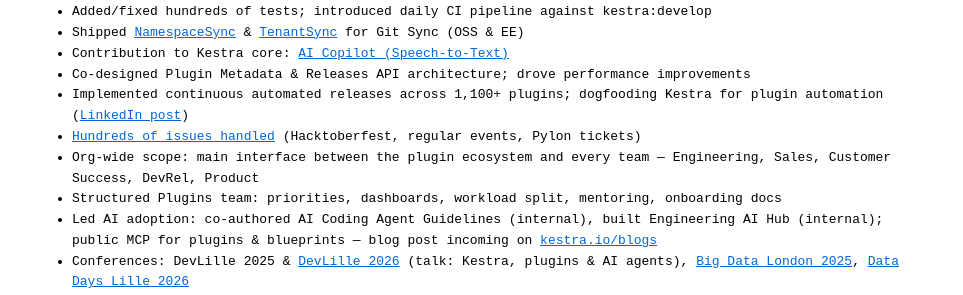
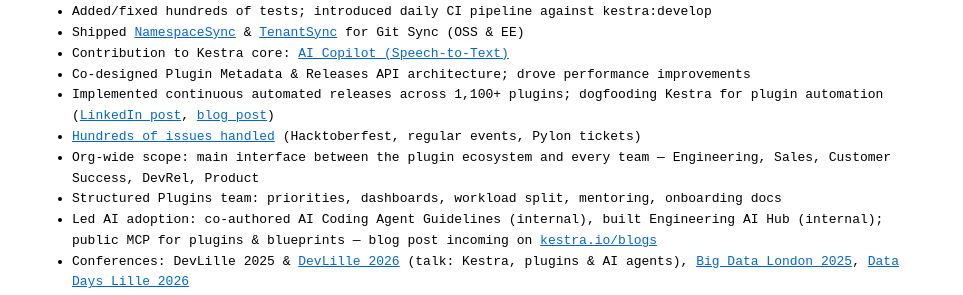
Before and after one commit to fdelbrayelle/fdelbrayelle.github.io, a Jekyll site: the page built from cv.md, in a window 1280 px wide and 900 px high, scrolled down 998 px. Shown: the part 152-447 px from the top of the window, without its empty margins (158-1121 px from the left). Built offline with Jekyll 4.4.1, drawn with Linux system fonts in a browser that asks for light colours.

Commit message:
feat(cv): add blog post link for Kestra plugin shipping dogfood
Link https://kestra.io/blogs/2026-04-27-how-kestra-ships-plugins
alongside existing LinkedIn post in all four locations (en/fr cv,
_config.yml, _data/fr_site.yml). Also commit fdelbrayelle.jpg.bak.

```diff
--- a/_config.yml
+++ b/_config.yml
@@ -164,7 +164,7 @@
               <li>Stabilization of critical plugins (JDBC, Git, FS, Serdes...) and reduction of flaky tests (e.g. Kubernetes EE: from 2h15 to 15 min)</li>
               <li>Added and fixed hundreds of tests, set up a daily CI on kestra:develop</li>
               <li>Broad community support: <a href="https://github.com/search?q=assignee%3Afdelbrayelle+org%3Akestra-io&amp;type=issues" target="_blank" rel="noreferrer noopener">hundreds of issues handled</a> (Hacktoberfest, regular events, Pylon tickets)</li>
-              <li>Implementation of a new release lifecycle and automated continuous releases across 1100+ plugins; dogfooding Kestra for plugin automation (<a href="https://www.linkedin.com/posts/fdelbrayelle_kestra-opensource-dataengineering-activity-7447888978512498688-bfBr" target="_blank" rel="noreferrer noopener">LinkedIn post</a>)</li>
+              <li>Implementation of a new release lifecycle and automated continuous releases across 1100+ plugins; dogfooding Kestra for plugin automation (<a href="https://www.linkedin.com/posts/fdelbrayelle_kestra-opensource-dataengineering-activity-7447888978512498688-bfBr" target="_blank" rel="noreferrer noopener">LinkedIn post</a>, <a href="https://kestra.io/blogs/2026-04-27-how-kestra-ships-plugins" target="_blank" rel="noreferrer noopener">blog post</a>)</li>
               <li>New Git Sync with <a href="https://github.com/kestra-io/plugin-git/pull/177" target="_blank" rel="noreferrer noopener">NamespaceSync</a> &amp; <a href="https://github.com/kestra-io/plugin-git/pull/180" target="_blank" rel="noreferrer noopener">TenantSync</a> (OSS &amp; EE)</li>
               <li>Contribution to Kestra core: <a href="https://github.com/kestra-io/kestra/pull/14174" target="_blank" rel="noreferrer noopener">AI Copilot (Speech-to-Text)</a></li>
               <li>Co-design of the Plugin Metadata &amp; Releases API architecture, performance improvements</li>
--- a/_data/fr_site.yml
+++ b/_data/fr_site.yml
@@ -94,7 +94,7 @@
               <li>Stabilisation des plugins critiques (JDBC, Git, FS, Serdes...) et réduction des tests flaky (ex. Kubernetes EE : de 2h15 à 15 min)</li>
               <li>Ajout et correction de centaines de tests, mise en place d'une CI quotidienne sur kestra:develop</li>
               <li>Support communautaire large : <a href="https://github.com/search?q=assignee%3Afdelbrayelle+org%3Akestra-io&amp;type=issues" target="_blank" rel="noreferrer noopener">centaines d'issues traitées</a> (Hacktoberfest, événements réguliers, tickets Pylon)</li>
-              <li>Mise en place d'un nouveau cycle de vie de release et de releases continues automatisées sur 1100+ plugins ; dogfooding de Kestra pour l'automatisation des plugins (<a href="https://www.linkedin.com/posts/fdelbrayelle_kestra-opensource-dataengineering-activity-7447888978512498688-bfBr" target="_blank" rel="noreferrer noopener">post LinkedIn</a>)</li>
+              <li>Mise en place d'un nouveau cycle de vie de release et de releases continues automatisées sur 1100+ plugins ; dogfooding de Kestra pour l'automatisation des plugins (<a href="https://www.linkedin.com/posts/fdelbrayelle_kestra-opensource-dataengineering-activity-7447888978512498688-bfBr" target="_blank" rel="noreferrer noopener">post LinkedIn</a>, <a href="https://kestra.io/blogs/2026-04-27-how-kestra-ships-plugins" target="_blank" rel="noreferrer noopener">article de blog</a>)</li>
               <li>Nouveau Git Sync avec <a href="https://github.com/kestra-io/plugin-git/pull/177" target="_blank" rel="noreferrer noopener">NamespaceSync</a> &amp; <a href="https://github.com/kestra-io/plugin-git/pull/180" target="_blank" rel="noreferrer noopener">TenantSync</a> (OSS &amp; EE)</li>
               <li>Contribution au cœur de Kestra : <a href="https://github.com/kestra-io/kestra/pull/14174" target="_blank" rel="noreferrer noopener">AI Copilot (Speech-to-Text)</a></li>
               <li>Co-conception de l'architecture de l'API Plugin Metadata &amp; Releases, amélioration des performances</li>
--- a/cv.md
+++ b/cv.md
@@ -57,7 +57,7 @@
 - Shipped [NamespaceSync](https://github.com/kestra-io/plugin-git/pull/177) & [TenantSync](https://github.com/kestra-io/plugin-git/pull/180) for Git Sync (OSS & EE)
 - Contribution to Kestra core: [AI Copilot (Speech-to-Text)](https://github.com/kestra-io/kestra/pull/14174)
 - Co-designed Plugin Metadata & Releases API architecture; drove performance improvements
-- Implemented continuous automated releases across 1,100+ plugins; dogfooding Kestra for plugin automation ([LinkedIn post](https://www.linkedin.com/posts/fdelbrayelle_kestra-opensource-dataengineering-activity-7447888978512498688-bfBr))
+- Implemented continuous automated releases across 1,100+ plugins; dogfooding Kestra for plugin automation ([LinkedIn post](https://www.linkedin.com/posts/fdelbrayelle_kestra-opensource-dataengineering-activity-7447888978512498688-bfBr), [blog post](https://kestra.io/blogs/2026-04-27-how-kestra-ships-plugins))
 - [Hundreds of issues handled](https://github.com/search?q=assignee%3Afdelbrayelle+org%3Akestra-io&type=issues) (Hacktoberfest, regular events, Pylon tickets)
 - Org-wide scope: main interface between the plugin ecosystem and every team — Engineering, Sales, Customer Success, DevRel, Product
 - Structured Plugins team: priorities, dashboards, workload split, mentoring, onboarding docs
```
Also changed, not shown: fr/cv.md (+1 -1 lines), 1 other file.
